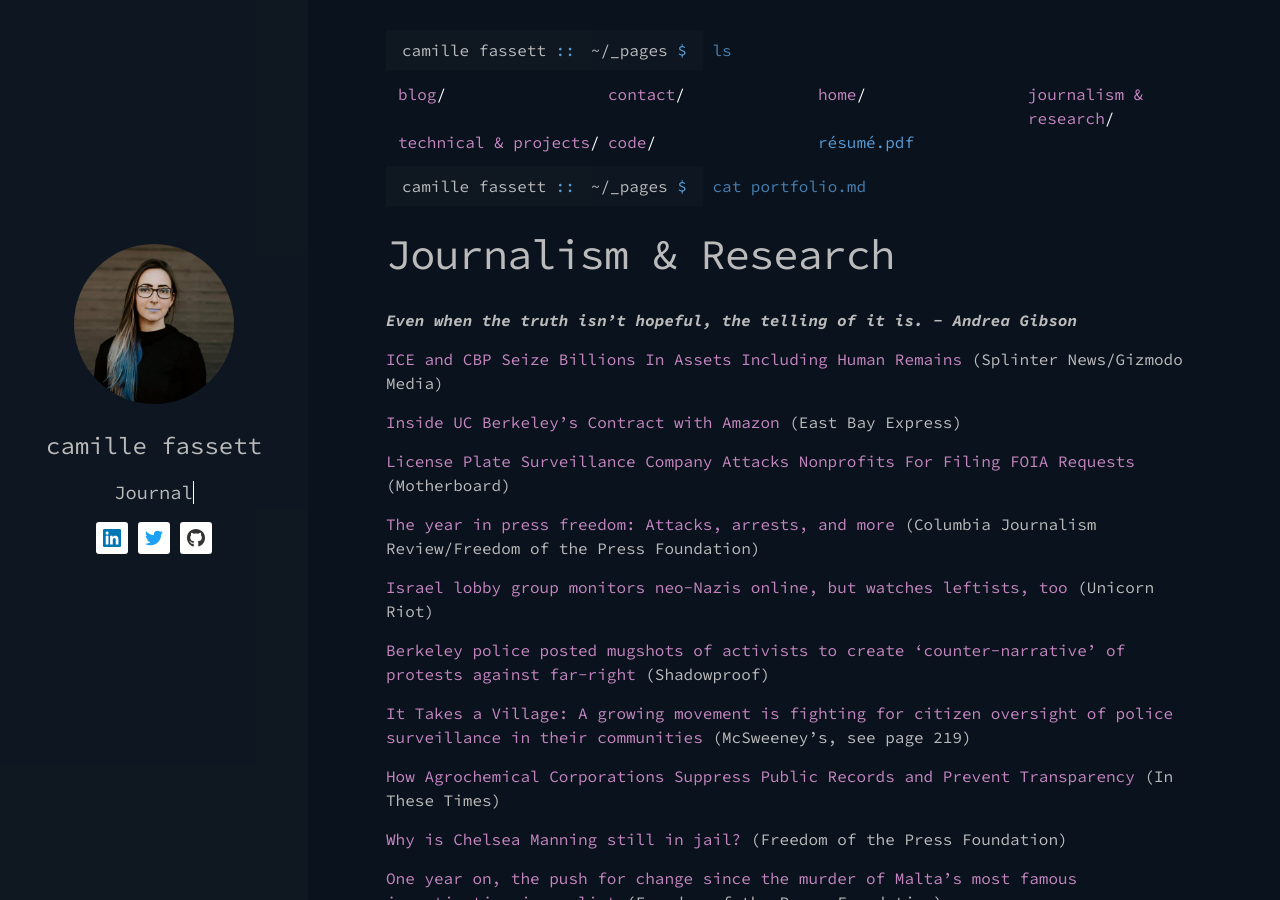
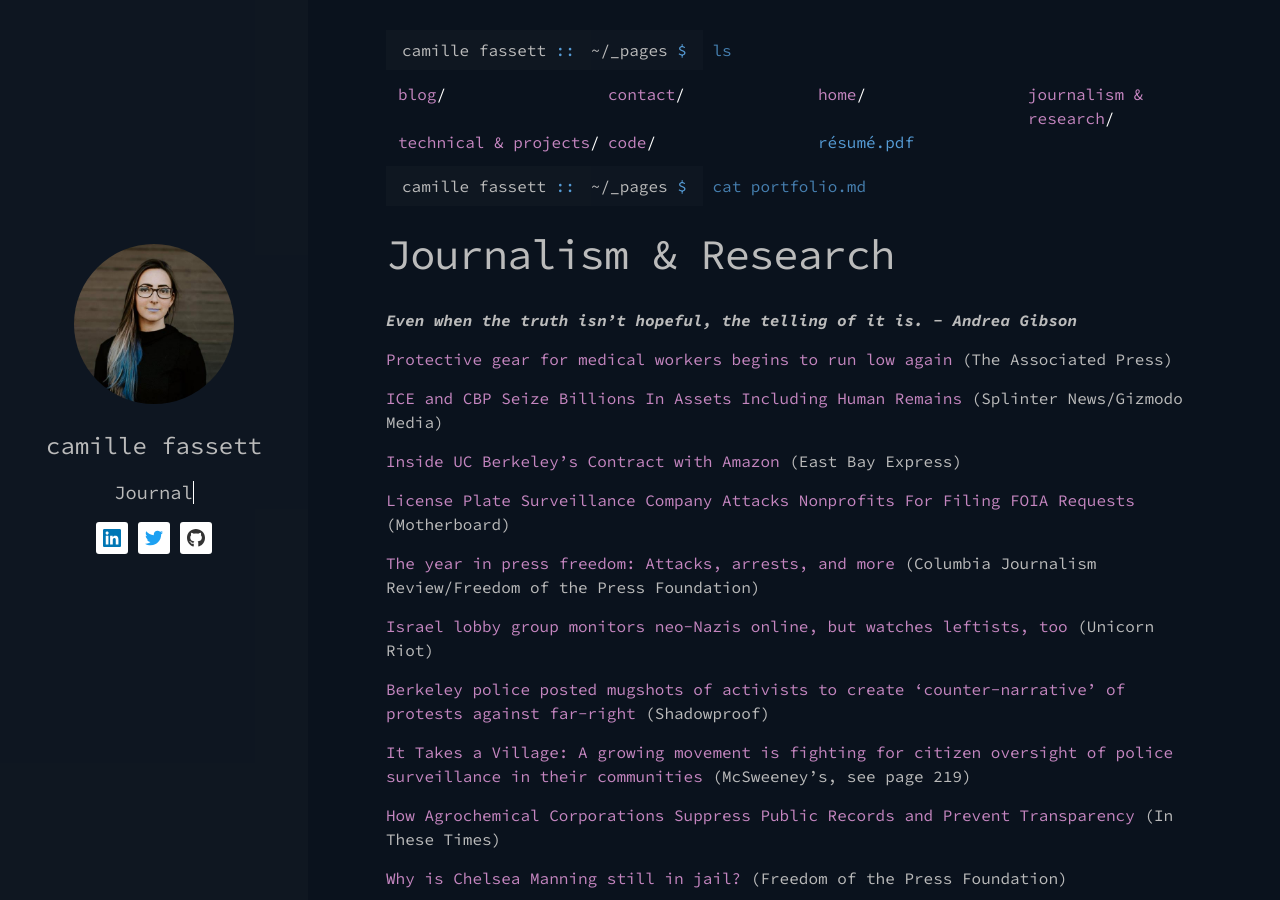
Before and after one commit to ssempervirens/ssempervirens.github.io, a Jekyll site: the page built from _pages/portfolio.md, in a window 1280 px wide and 900 px high. Built offline with Jekyll 4.4.1, drawn with Linux system fonts in a browser that asks for light colours; nearby versions of some CDN libraries.

Commit message:
add story to portfolio

```diff
--- a/_pages/portfolio.md
+++ b/_pages/portfolio.md
@@ -3,6 +3,8 @@ title: Journalism & Research
 filename: portfolio.md
 ---
 ***Even when the truth isn’t hopeful, the telling of it is. - Andrea Gibson***
+
+[Protective gear for medical workers begins to run low again](https://apnews.com/481d933b0caa6f5fc61f466c86d4777b) (The Associated Press)
 
 [ICE and CBP Seize Billions In Assets Including Human Remains](https://splinternews.com/documents-ice-cbp-seize-billions-in-assets-including-1831181924) (Splinter News/Gizmodo Media)
 
```
